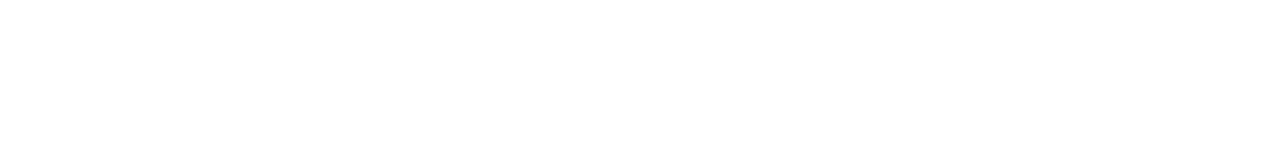
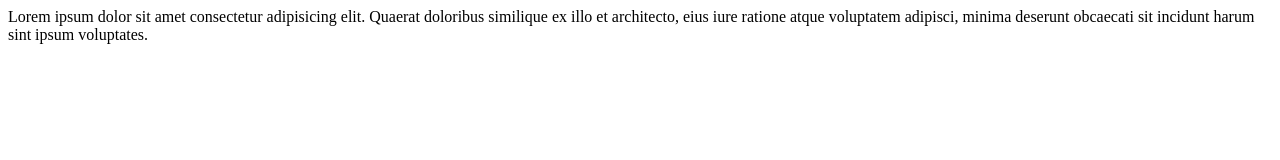
Before and after one commit to GonzaEscobar08/Grupo2, a plain HTML site: page index.html in a window 1280 px wide. Drawn offline with Linux system fonts and the light colour scheme.

Commit message:
mi parte

```diff
--- a/index.html
+++ b/index.html
@@ -5,8 +5,10 @@
     <meta http-equiv="X-UA-Compatible" content="IE=edge">
     <meta name="viewport" content="width=device-width, initial-scale=1.0">
     <title>Document</title>
+
 </head>
 <body>
+    <article>Lorem ipsum dolor sit amet consectetur adipisicing elit. Quaerat doloribus similique ex illo et architecto, eius iure ratione atque voluptatem adipisci, minima deserunt obcaecati sit incidunt harum sint ipsum voluptates.</article>
 
 </body>
 </html>
```
